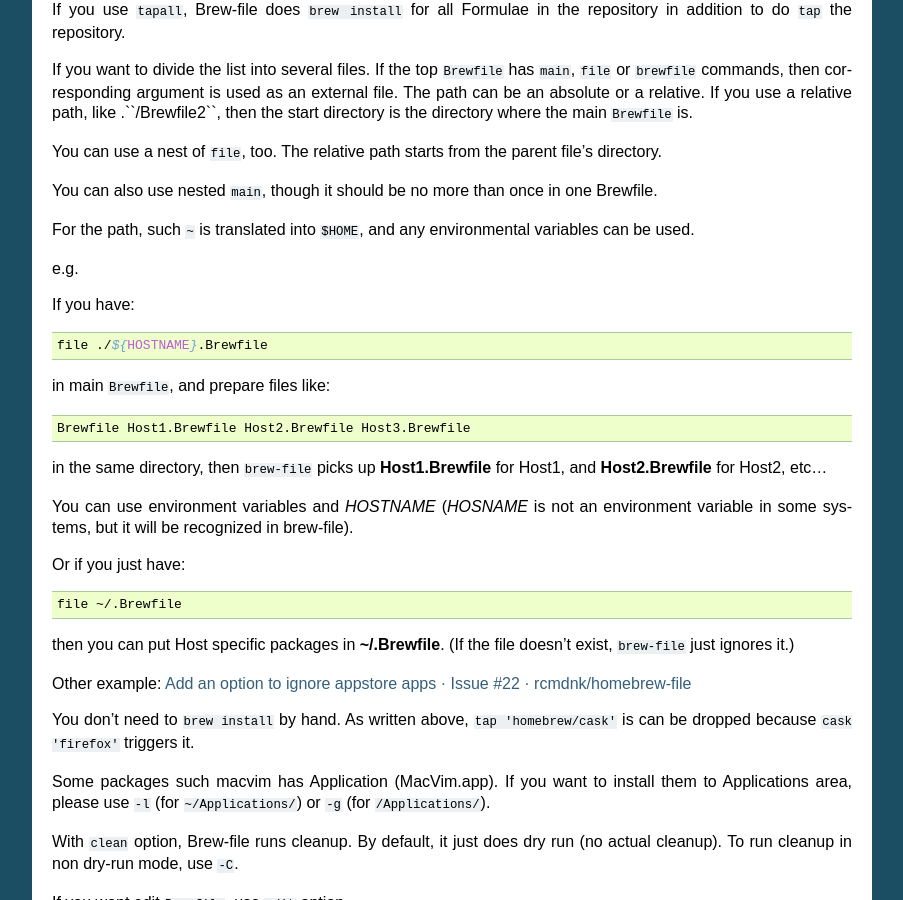
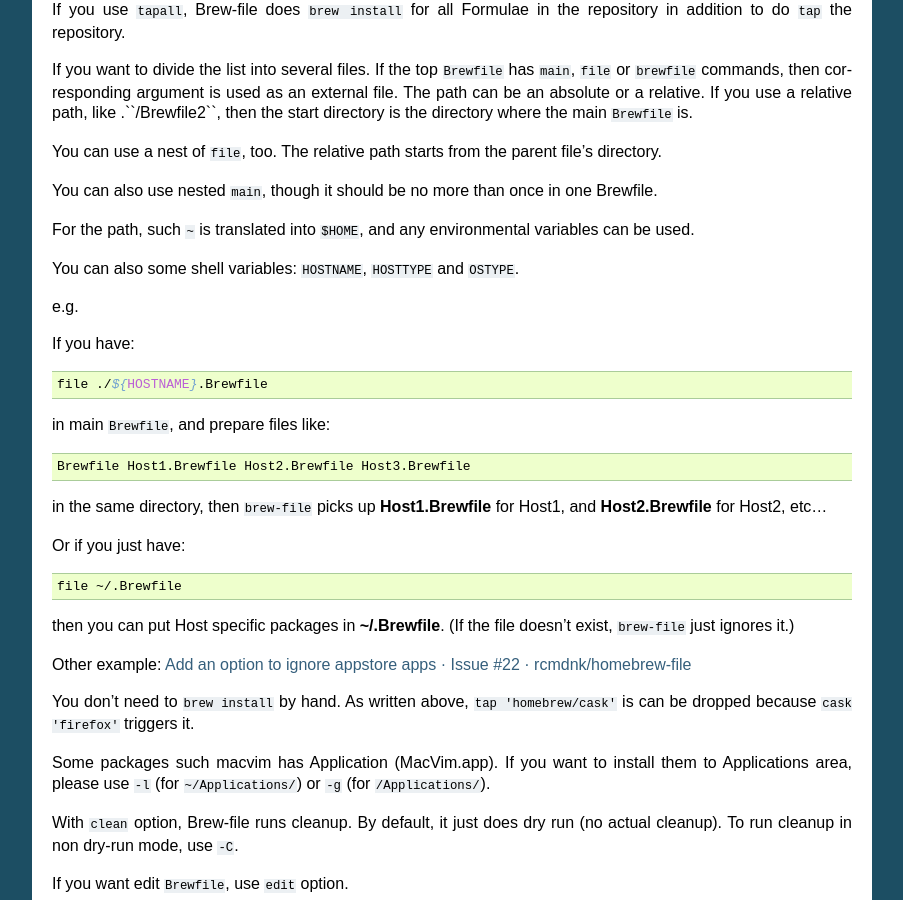
Before and after one commit to rcmdnk/homebrew-file, a Sphinx documentation site: the page built from docs/usage.rst, in a window 1280 px wide and 900 px high, scrolled down 1686 px. Shown: the whole window, without its empty margins (198-1101 px from the left). Built offline with Sphinx 7.4.7, drawn with Linux system fonts in a browser that asks for light colours; some of the changed lines change nothing that is shown.

Commit message:
update docs for HOSTTYPE, OSTYPE

```diff
--- a/docs/BrewFile.py
+++ b/docs/BrewFile.py
@@ -28,7 +28,7 @@ __author__ = "rcmdnk"
 __copyright__ = "Copyright (c) 2013 rcmdnk"
 __credits__ = ["rcmdnk"]
 __license__ = "MIT"
-__version__ = "v8.5.0"
+__version__ = "v8.5.1"
 __date__ = "04/Aug/2021"
 __maintainer__ = "rcmdnk"
 __email__ = "rcmdnk@gmail.com"
@@ -71,11 +71,23 @@ def to_num(val):
     return 0
 
 
+shell_envs = {
+    'HOSTNAME': os.uname().nodename,
+    'HOSTTYPE': os.uname().machine,
+    'OSTYPE': subprocess.run(["bash", "-c", "echo $OSTYPE"],
+                             capture_output=True, text=True).stdout.strip()
+}
+
+
 def expandpath(path):
+    path = os.path.expanduser(path)
+    for k in shell_envs:
+        for kk in [f"${k}", f"${{{k}}}"]:
+            if kk in path:
+                path = path.replace(kk, shell_envs[k])
     return re.sub(r'(?<!\\)\$(\w+|\{([^}]*)\})',
                   lambda x: os.environ.get(x.group(2) or x.group(1), ''),
-                  os.path.expanduser(path).replace('$HOSTNAME', os.uname()[1])
-                  .replace('${HOSTNAME}', os.uname()[1])).replace('\\$', '$')
+                  os.path.expanduser(path)).replace('\\$', '$')
 
 
 class Tee:
--- a/docs/usage.rst
+++ b/docs/usage.rst
@@ -108,6 +108,8 @@ though it should be no more than once in one Brewfile.
 For the path, such ``~`` is translated into ``$HOME``,
 and any environmental variables can be used.
 
+You can also some shell variables: ``HOSTNAME``, ``HOSTTYPE`` and ``OSTYPE``.
+
 e.g.
 
 If you have::
@@ -121,8 +123,6 @@ in main ``Brewfile``, and prepare files like::
 in the same directory,
 then ``brew-file`` picks up **Host1.Brewfile** for Host1,
 and **Host2.Brewfile** for Host2, etc...
-
-You can use environment variables and `HOSTNAME` (`HOSNAME` is not an environment variable in some systems, but it will be recognized in brew-file).
 
 Or if you just have::
 
```
